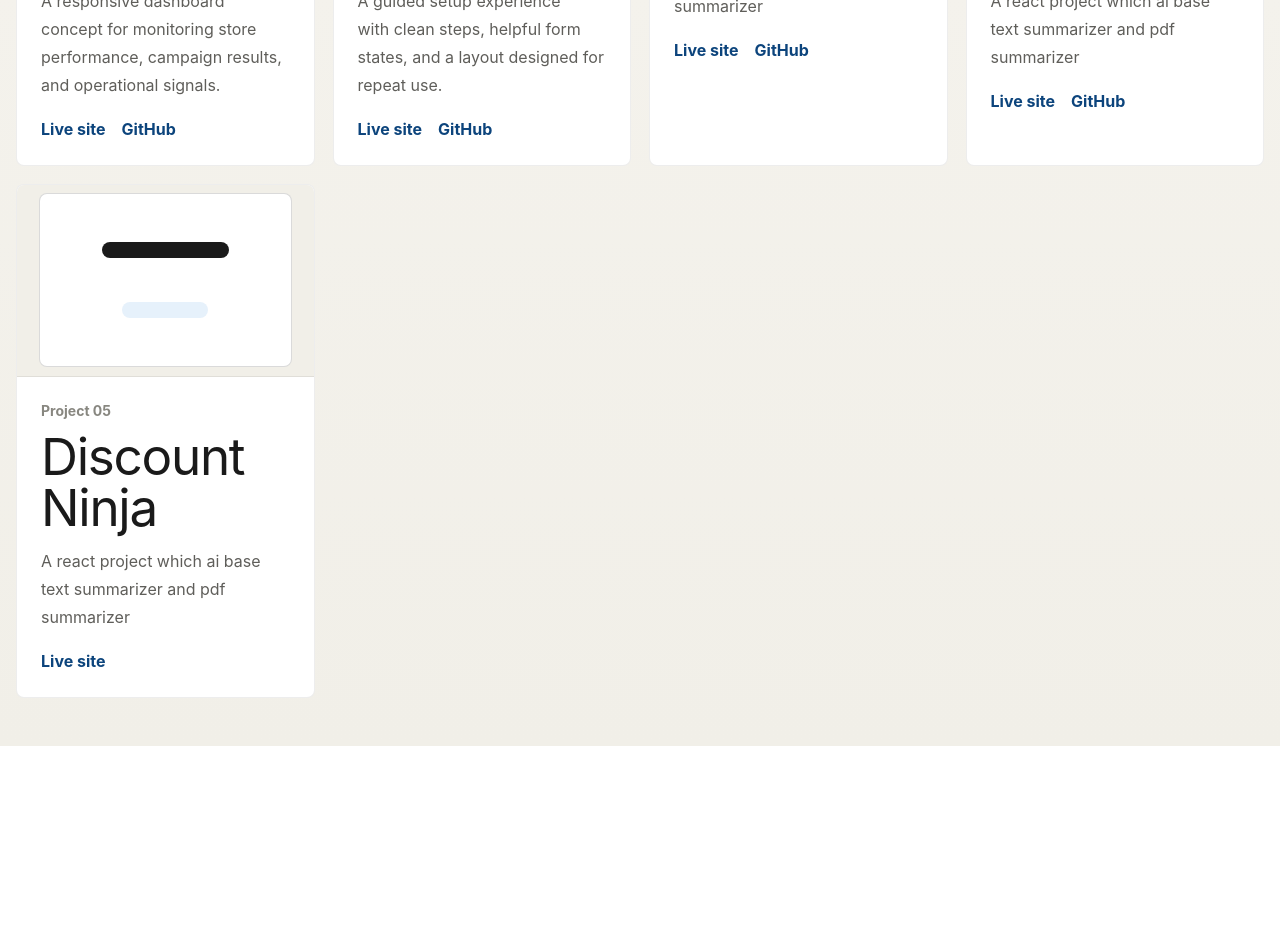
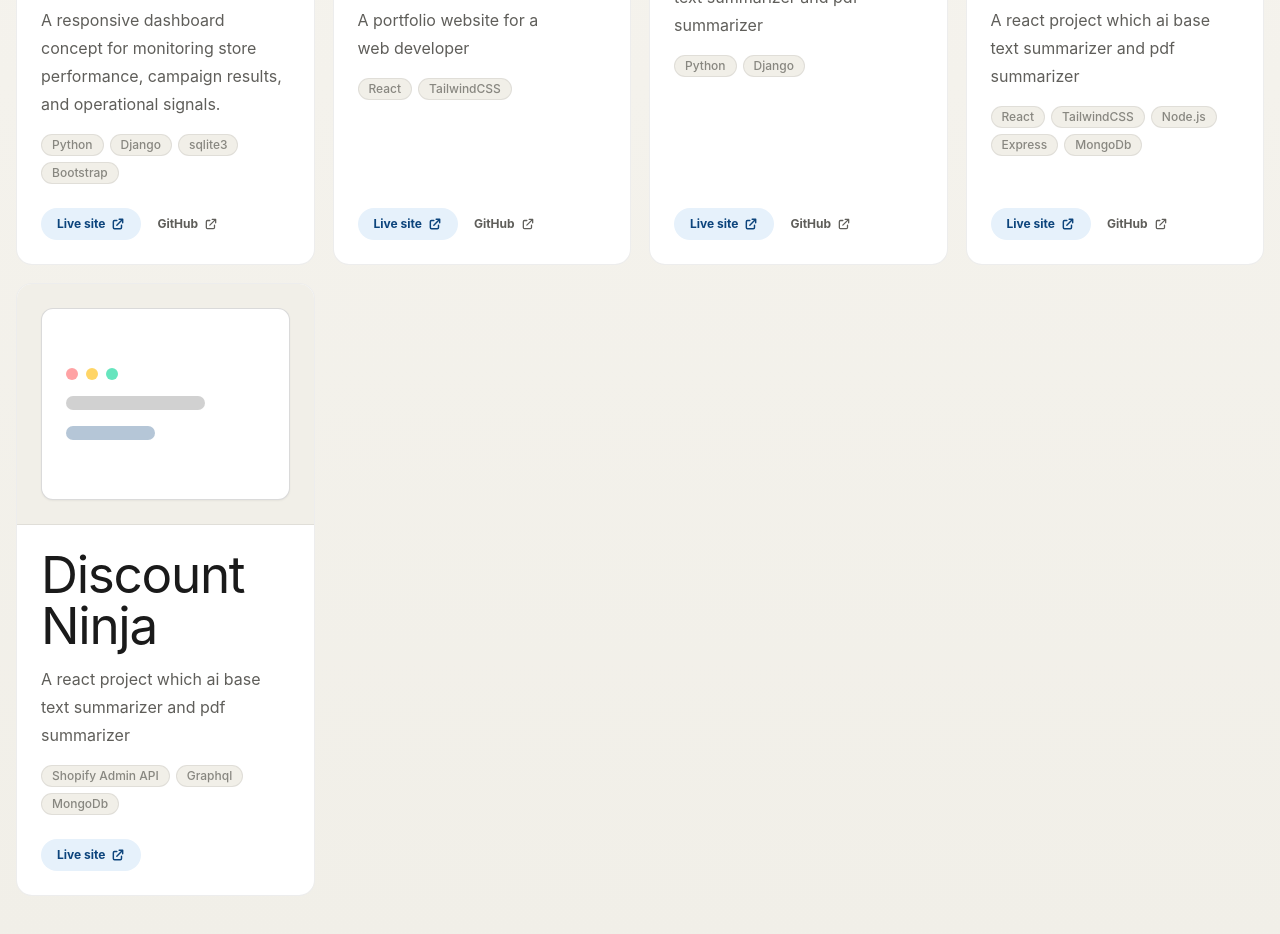
Before and after one commit to yuv881/portfolio, a React (Vite) app: page /projects in a window 1280 px wide. Shown: the part 780-1714 px from the top of the page. Before the commit the page ends 1526 px from the top, so only its background shows below. Built offline with nearby package versions, Linux system fonts and the light colour scheme.

Commit message:
change button and update projects

```diff
--- a/src/components/projects/ProjectCard.jsx
+++ b/src/components/projects/ProjectCard.jsx
@@ -1,36 +1,74 @@
-import { bodyClass, h2Class, h3Class, textLinkClass } from '../ui/styles'
+import { bodyClass, h2Class, h3Class } from '../ui/styles'
 
 const ProjectPreview = ({ project }) => {
   if (project.image) {
     return (
-      <img
-        className="block aspect-16/10 w-full border-b border-(--border) bg-(--surface-0) object-cover"
-        src={project.image}
-        alt={`${project.title} preview`}
-      />
+      <div className="relative overflow-hidden border-b border-(--border) bg-(--surface-0)">
+        <img
+          className="block aspect-16/10 w-full object-cover transition-transform duration-500 ease-out group-hover:scale-105"
+          src={project.image}
+          alt={`${project.title} preview`}
+        />
+        <div className="absolute inset-0 bg-gradient-to-t from-black/20 to-transparent opacity-0 transition-opacity duration-300 group-hover:opacity-100" />
+      </div>
     )
   }
 
   return (
-    <div className="grid min-h-48 place-items-center border-b border-(--border) bg-(--surface-0)">
-      <div className="grid w-[calc(100%-44px)] place-items-center rounded-(--radius) border border-(--border-strong) bg-(--surface-2) px-8 py-12">
-        <span className="block h-4 w-[min(68%,260px)] rounded-full bg-(--text-primary)"></span>
-        <span className="mt-11 block h-4 w-[min(46%,180px)] rounded-full bg-(--bg-accent)"></span>
+    <div className="relative overflow-hidden border-b border-(--border) bg-(--surface-0) p-6">
+      <div className="grid min-h-48 place-items-center rounded-xl border border-(--border-strong) bg-(--surface-2) p-6 transition-transform duration-500 ease-out group-hover:scale-[1.02] shadow-xs">
+        <div className="w-full space-y-4">
+          <div className="flex items-center gap-2">
+            <span className="h-3 w-3 rounded-full bg-red-400/60" />
+            <span className="h-3 w-3 rounded-full bg-amber-400/60" />
+            <span className="h-3 w-3 rounded-full bg-emerald-400/60" />
+          </div>
+          <span className="block h-3.5 w-[70%] rounded-full bg-(--text-primary)/20 transition-all duration-300 group-hover:w-[85%]" />
+          <span className="block h-3.5 w-[45%] rounded-full bg-(--text-accent)/30 transition-all duration-300 group-hover:w-[60%]" />
+        </div>
       </div>
     </div>
   )
 }
 
 const ProjectActions = ({ project }) => (
-  <div className="mt-4.5 flex flex-wrap gap-4">
+  <div className="mt-6 flex items-center gap-4">
     {project.link && (
-      <a className={textLinkClass} href={project.link} target="_blank" rel="noreferrer">
-        Live site
+      <a
+        className="group/btn inline-flex items-center gap-1.5 rounded-full bg-[var(--bg-accent)] px-4 py-2 text-xs font-bold text-[var(--text-accent)] transition-all duration-200 hover:bg-[#0C447C] hover:text-white hover:shadow-xs active:scale-95"
+        href={project.link}
+        target="_blank"
+        rel="noreferrer"
+      >
+        <span>Live site</span>
+        <svg
+          className="h-3.5 w-3.5 stroke-current transition-transform duration-200 group-hover/btn:translate-x-0.5 group-hover/btn:-translate-y-0.5"
+          fill="none"
+          viewBox="0 0 24 24"
+          stroke="currentColor"
+          strokeWidth="2.5"
+        >
+          <path strokeLinecap="round" strokeLinejoin="round" d="M10 6H6a2 2 0 00-2 2v10a2 2 0 002 2h10a2 2 0 002-2v-4M14 4h6m0 0v6m0-6L10 14" />
+        </svg>
       </a>
     )}
     {project.github && (
-      <a className={textLinkClass} href={project.github} target="_blank" rel="noreferrer">
-        GitHub
+      <a
+        className="group/btn inline-flex items-center gap-1.5 text-xs font-bold text-[var(--text-secondary)] transition-colors duration-200 hover:text-[var(--text-primary)] hover:underline hover:underline-offset-4"
+        href={project.github}
+        target="_blank"
+        rel="noreferrer"
+      >
+        <span>GitHub</span>
+        <svg
+          className="h-3.5 w-3.5 stroke-current transition-transform duration-200 group-hover/btn:translate-x-0.5 group-hover/btn:-translate-y-0.5"
+          fill="none"
+          viewBox="0 0 24 24"
+          stroke="currentColor"
+          strokeWidth="2.2"
+        >
+          <path strokeLinecap="round" strokeLinejoin="round" d="M10 6H6a2 2 0 00-2 2v10a2 2 0 002 2h10a2 2 0 002-2v-4M14 4h6m0 0v6m0-6L10 14" />
+        </svg>
       </a>
     )}
   </div>
@@ -42,14 +80,31 @@
   const TitleTag = isArchive ? 'h2' : 'h3'
 
   return (
-    <article className={`${isArchive ? 'grid grid-rows-[auto_1fr]' : ''} overflow-hidden rounded-(--radius) border border-(--border) bg-(--surface-2)`}>
+    <article
+      className={`group relative ${
+        isArchive ? 'grid grid-rows-[auto_1fr]' : ''
+      } overflow-hidden rounded-2xl border border-(--border) bg-(--surface-2) transition-all duration-300 hover:-translate-y-1.5 hover:border-(--border-strong) hover:shadow-xl hover:shadow-black/5`}
+    >
       <ProjectPreview project={project} />
-      <div className="p-6">
-        <p className="mb-2.5 text-sm font-bold text-(--text-muted)">
-          {isArchive ? `Project ${String(project.id).padStart(2, '0')}` : 'Case study'}
-        </p>
-        <TitleTag className={titleClass}>{project.title}</TitleTag>
-        <p className={`${bodyClass} ${isArchive ? '' : 'mb-0'}`}>{project.description}</p>
+      <div className="flex flex-col justify-between p-6">
+        <div>
+          <TitleTag className={`${titleClass} transition-colors duration-200 group-hover:text-black`}>
+            {project.title}
+          </TitleTag>
+          <p className={`${bodyClass} ${isArchive ? '' : 'mb-0'}`}>{project.description}</p>
+          {project.techStack && project.techStack.length > 0 && (
+            <div className="mt-4 flex flex-wrap gap-1.5">
+              {project.techStack.map((tech) => (
+                <span
+                  key={tech}
+                  className="inline-block rounded-full border border-(--border) bg-(--surface-0) px-2.5 py-0.5 text-xs font-medium text-(--text-muted) transition-all duration-200 hover:border-(--text-primary)/30 hover:bg-white hover:text-(--text-primary) hover:shadow-xs"
+                >
+                  {tech}
+                </span>
+              ))}
+            </div>
+          )}
+        </div>
         <ProjectActions project={project} />
       </div>
     </article>
--- a/src/config/All_Proects.json
+++ b/src/config/All_Proects.json
@@ -5,15 +5,25 @@
     "description": "A responsive dashboard concept for monitoring store performance, campaign results, and operational signals.",
     "image": "",
     "link": "https://tweet-app-69ll.onrender.com",
-    "github": "https://github.com/yuv881/Tweet-App"
+    "github": "https://github.com/yuv881/Tweet-App",
+    "techStack": [
+      "Python",
+      "Django",
+      "sqlite3",
+      "Bootstrap"
+    ]
   },
   {
     "id": 2,
     "title": "Personal Portfolio",
-    "description": "A guided setup experience with clean steps, helpful form states, and a layout designed for repeat use.",
+    "description": "A portfolio website for a web developer",
     "image": "",
     "link": "https://portfolio-byqj.onrender.com",
-    "github": "https://github.com/yuv881/portfolio"
+    "github": "https://github.com/yuv881/portfolio",
+    "techStack": [
+      "React",
+      "TailwindCSS"
+    ]
   },
   {
     "id": 3,
@@ -21,7 +31,11 @@
     "description": "A python project which ai base text summarizer and pdf summarizer",
     "image": "",
     "link": "https://python-ai-7qx5.onrender.com",
-    "github": "https://github.com/yuv881/Python-AI"
+    "github": "https://github.com/yuv881/Python-AI",
+    "techStack": [
+      "Python",
+      "Django"
+    ]
   },
   {
     "id": 4,
@@ -29,13 +43,25 @@
     "description": "A react project which ai base text summarizer and pdf summarizer",
     "image": "",
     "link": "https://trip-planner-1-l03b.onrender.com/dashboard",
-    "github": "https://github.com/yuv881/Trip-Planner"
+    "github": "https://github.com/yuv881/Trip-Planner",
+    "techStack": [
+      "React",
+      "TailwindCSS",
+      "Node.js",
+      "Express",
+      "MongoDb"
+    ]
   },
   {
     "id": 5,
     "title": "Discount Ninja",
     "description": "A react project which ai base text summarizer and pdf summarizer",
     "image": "",
-    "link": "https://apps.shopify.com/discount-ninja-mt"
+    "link": "https://apps.shopify.com/discount-ninja-mt",
+    "techStack": [
+      "Shopify Admin API",
+      "Graphql",
+      "MongoDb"
+    ]
   }
 ]
--- a/src/pages/Homepage.jsx
+++ b/src/pages/Homepage.jsx
@@ -7,7 +7,8 @@
 import { pageClass } from '../components/ui/styles'
 
 const Homepage = () => {
-  const featuredProjects = projects.slice(0, 2)
+  const featuredProjectIds = [3, 4, 5]
+  const featuredProjects = projects.filter((project) => featuredProjectIds.includes(project.id))
 
   return (
     <div className={pageClass}>
```
